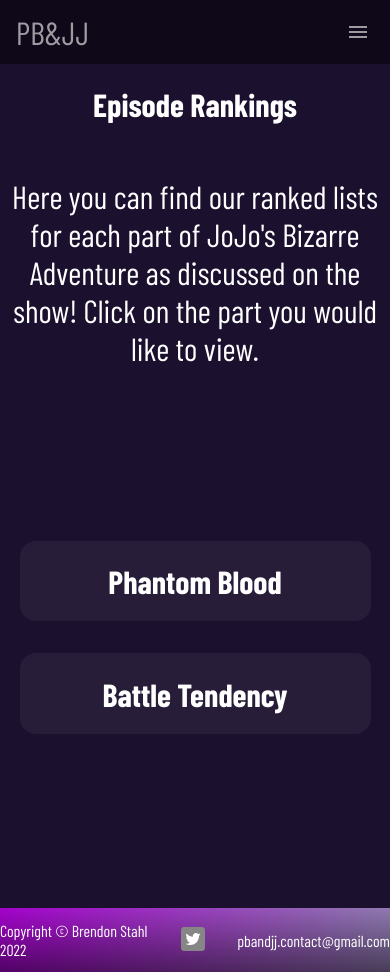
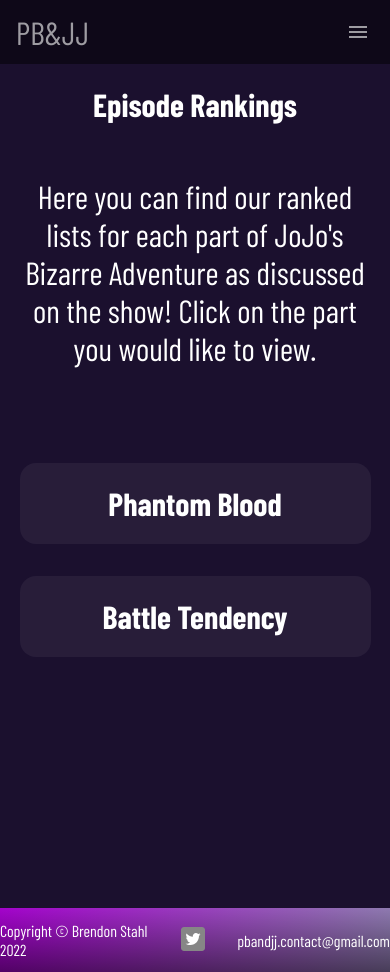
Before and after one commit to brendonstahl97/test-4299, a React (Create React App) app in the folder pb-and-jj/: page /ranked-lists in a window 390 px wide. Built offline with nearby package versions, Linux system fonts and the light colour scheme; a web font is replaced by a local one.

Commit message:
Responsiveness on episode rankings

```diff
--- a/package.json
+++ b/package.json
@@ -13,6 +13,7 @@
   "author": "",
   "license": "ISC",
   "dependencies": {
+    "body-parser": "^1.19.1",
     "express": "^4.17.2"
   }
 }
--- a/pb-and-jj/src/components/RankedList/RankedList.scss
+++ b/pb-and-jj/src/components/RankedList/RankedList.scss
@@ -55,3 +55,13 @@
         width: 90vw;
     }
 }
+
+@media only screen and (max-width: 650px) {
+    .ranked-list {
+        &.open {
+            .list {
+                font-size: 1.1rem;
+            }
+        }
+    }
+}
--- a/pb-and-jj/src/pages/Episode-Rankings/Episode-Rankings.scss
+++ b/pb-and-jj/src/pages/Episode-Rankings/Episode-Rankings.scss
@@ -6,6 +6,7 @@
     background-color: shared.$background-purple;
     padding-top: 4rem;
     display: flex;
+    align-items: center;
     flex-direction: column;
     color: white;
 
@@ -13,15 +14,16 @@
         text-align: center;
     }
     .description {
+        max-width: 90vw;
         text-align: center;
         font-size: 2rem;
     }
 
     .ranked-lists {
+        margin-top: 4rem;
         flex-grow: 1;
         display: flex;
         align-items: center;
-        justify-content: center;
         flex-direction: column;
     }
 }
```
Also changed, not shown: 2 other files (tests, documents, lock files or other folders).
